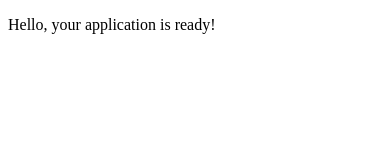
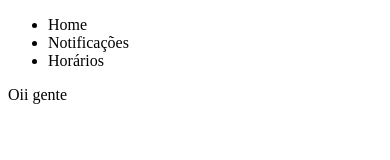
Before and after one commit to adilsonmd/App2, a website: page App2/www/index.html in a window 390 px wide. Drawn offline with Linux system fonts and the light colour scheme; some packages are replaced by stand-ins of ours.

Commit message:
Update index

```diff
--- a/App2/www/index.html
+++ b/App2/www/index.html
@@ -14,7 +14,12 @@
     <link href="css/index.css" rel="stylesheet" />
 </head>
 <body>
-    <p>Hello, your application is ready!</p>
+    <ul>
+        <li>Home</li>
+        <li>Notificações</li>
+        <li>Horários</li>
+    </ul>
+        <p>Oii gente</p>
 
     <!-- Cordova reference, this is added to your app when it's built. -->
     <script src="cordova.js"></script>
```
